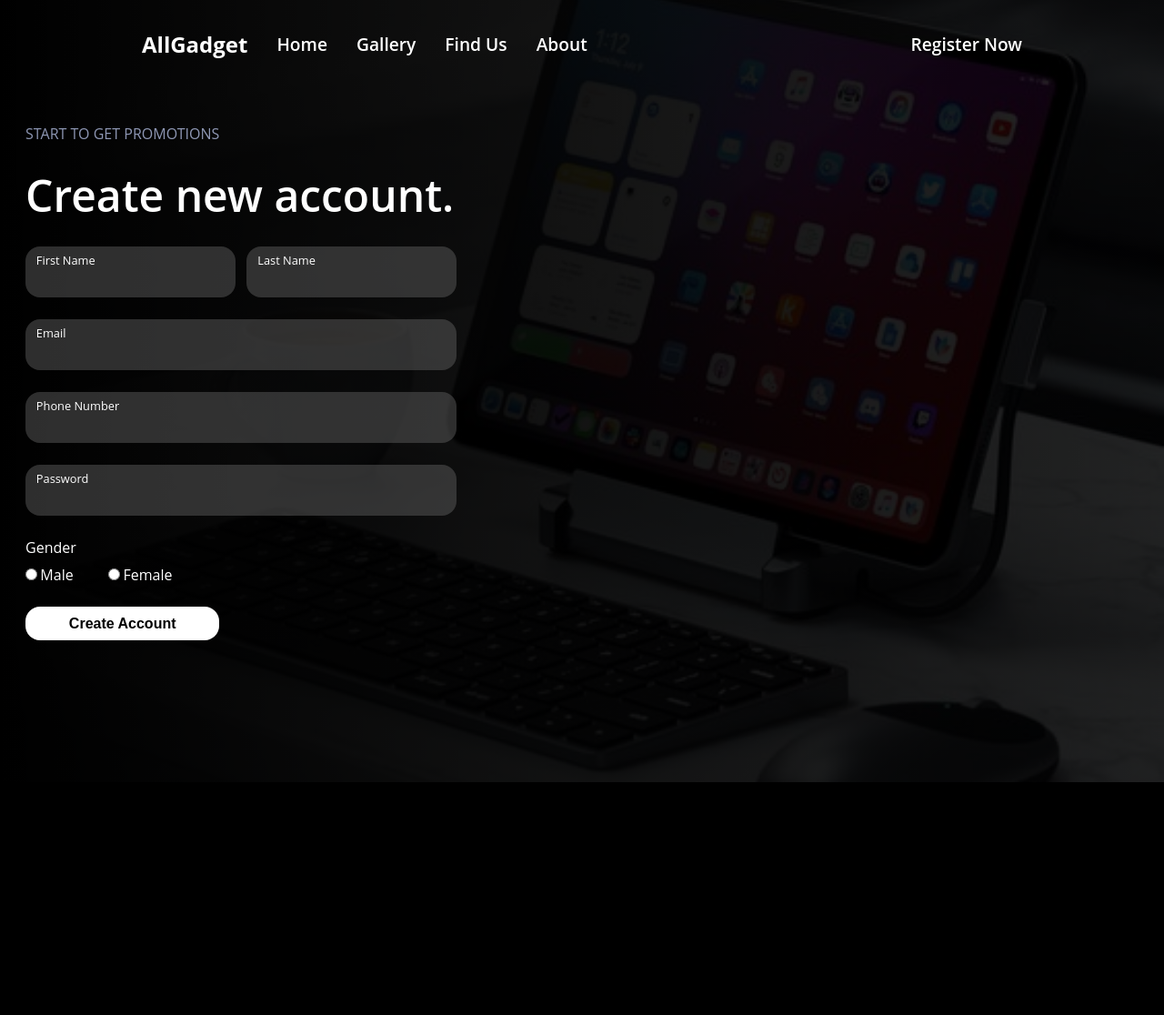
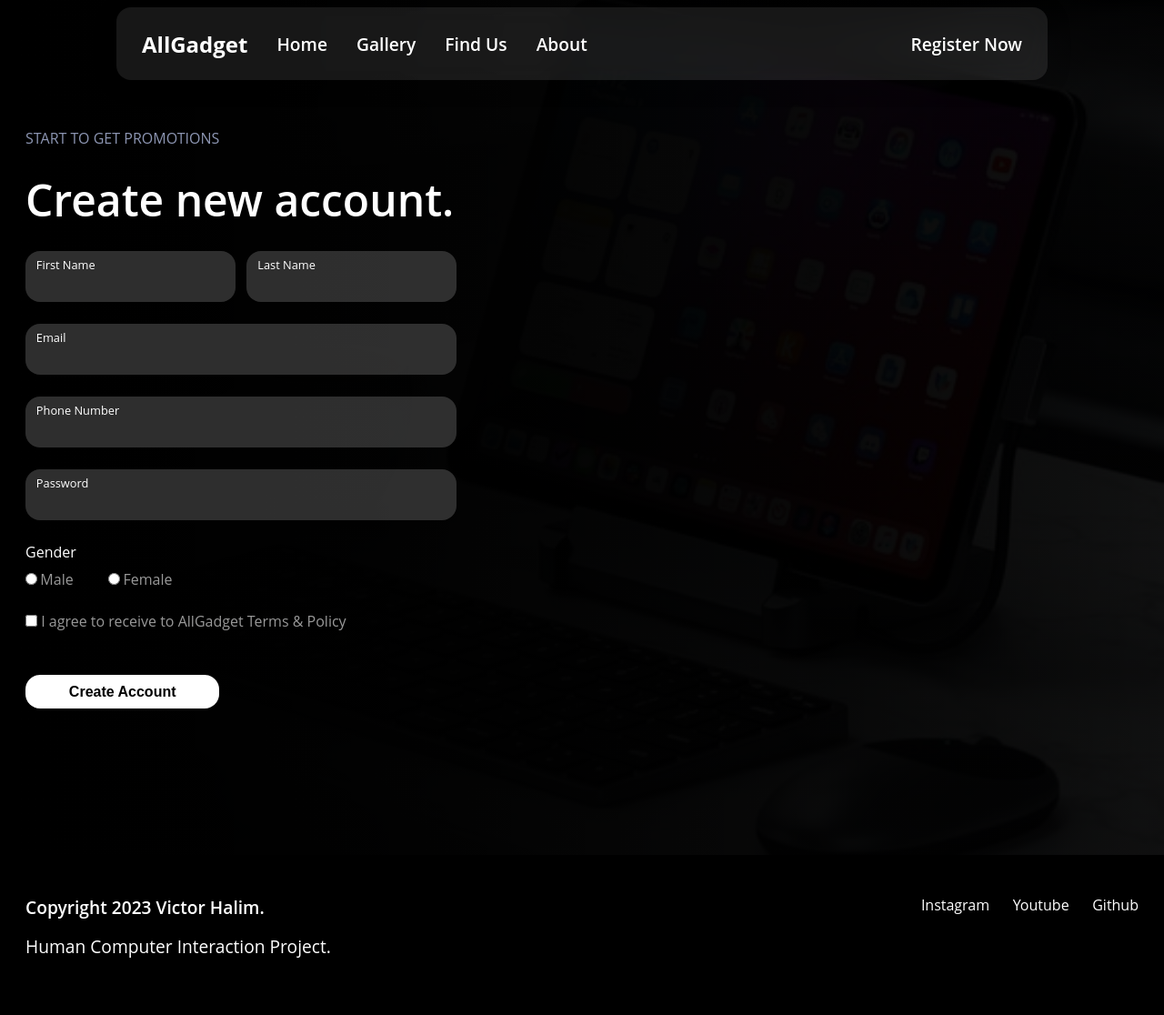
Before and after one commit to victorhalimm/AllGadget, a plain HTML site: page register.html in a window 1280 px wide. Shown: the part 20-1136 px from the top of the page at 91% size. Before the commit the page ends 880 px from the top, so only its background shows below. Drawn offline with Linux system fonts and the light colour scheme.

Commit message:
more register

```diff
--- a/css/registerstyle.css
+++ b/css/registerstyle.css
@@ -54,31 +54,36 @@
     width: 100%;
     position: fixed;
     top: 0;
-    z-index: 30;
+    z-index: 100;
   }
 
   .visible-body {
     width: 80vw;
     height: 10vh;
-    background-color: transparent;
-    border-radius: 24px;
+    background-color: white;
+    background: rgba(255, 255, 255, 0.09);
+    border-radius: 16px;
+    box-shadow: 0 4px 30px rgba(0, 0, 0, 0.1);
+    backdrop-filter: blur(14.9px);
+    -webkit-backdrop-filter: blur(14.9px);
+    color: white;
     display: flex;
     color: white;
     justify-content: space-between;
     align-items: center;
     padding-left: calc(8px + 1.5625vw);
     padding-right: calc(8px + 1.5625vw);
-    transition: all 0.3s;
   }
 
-  .nav-below {
-    background-color: white;    background: rgba(255, 255, 255, 0.09);
+  /* .nav-below {
+    background-color: white;
+    background: rgba(255, 255, 255, 0.09);
     border-radius: 16px;
     box-shadow: 0 4px 30px rgba(0, 0, 0, 0.1);
     backdrop-filter: blur(14.9px);
     -webkit-backdrop-filter: blur(14.9px);
     color: white;
-  }
+  } */
 
   nav .visible-body .left-nav {
     display: flex;
@@ -109,11 +114,19 @@
   padding-right: calc(8px + 1.5625vw); */
   background: linear-gradient(to left, rgba(0, 0, 0, 0.5) , rgba(0, 0, 0, 1) 100%);
   width: 100vw;
-  height: 110vh;
+  height: 120vh;
   background-color: transparent;
   position: relative;
   display: flex;
   align-items: center;
+}
+
+.gradient-bottom {
+  height: 100%;
+  width: 100%;
+  background-color: transparent;
+  background: linear-gradient(to left, rgba(0, 0, 0, 0.5) , rgba(0, 0, 0, 1) 100%);
+  position: absolute;
 }
 
 .register-promotion {
@@ -138,6 +151,8 @@
   gap: 3vh;
   display: flex;
   flex-direction: column;
+  position: relative;
+  z-index: 50;
 }
 
 .register-header {
@@ -216,10 +231,12 @@
 .normal-label {
   color: white;
   font-size: 1rem;
+  opacity: 0.6;
 }
 
-.radio-btn {
+.gender-label {
   color: white;
+  font-size: 1rem;
 }
 
 .gender-selection {
@@ -243,7 +260,49 @@
   transition: 0.5s;
 }
 
+.error-label {
+  color: red;
+  font-weight: 600;
+}
+
 .create-btn:hover {
   color: white;
   background-color: #C9D6FF;
 }
+
+footer {
+  margin-top: 1rem;
+  display: flex;
+  background-color: black;
+  color: white;
+  justify-content: space-between;
+  padding-top: calc(8px + 1.5625vw);
+  padding-left: calc(8px + 1.5625vw);
+  padding-right: calc(8px + 1.5625vw);
+  padding-bottom: calc(8px + 1.5625vw);
+  width: 100vw;
+  height: 20vh;
+}
+
+.footer-text {
+  font-size: 1.2rem;
+  display: flex;
+  flex-direction: column;
+  gap: 1rem;
+}
+
+.footer-text-copyright {
+  font-weight: 600;
+}
+
+.footer-text-project {
+  font-weight: 400;
+}
+
+.footer-links {
+  font-size: 1rem;
+  display: flex;
+  gap: 2vw;
+  justify-content: space-around;
+
+}
--- a/register.html
+++ b/register.html
@@ -34,6 +34,7 @@
         </div>
     </nav>
     <div id="register-section">
+        <div class="gradient-bottom"></div>
         <div class="form-part">
             <div class="register-promotion">START TO GET PROMOTIONS</div>
             <div class="register-header">Create new account.</div>
@@ -60,7 +61,7 @@
                 <input type="password" name="password" id="password" autocomplete="off">
             </div>
             <div class="gender-form">
-                <div class="normal-label">Gender</div>
+                <div class="gender-label">Gender</div>
                 <div class="gender-selection">
                     <div class="selection">
                         <input type="radio" name="male" id="male" value="male">
@@ -72,10 +73,26 @@
                     </div>
                 </div>
             </div>
+            <div class="agree-form">
+                <input type="checkbox" name="agree" id="agree">
+                <label for="agree" class="normal-label">I agree to receive to AllGadget Terms & Policy</label>
+            </div>
+            <div class="error-label"></div>
             <button class="create-btn">Create Account</button>
         </div>
         <img src="assets/register-image.jpg" class="register-image" alt="" srcset="">
     </div>
+    <footer>
+        <div class="footer-text">
+            <div class="footer-text-copyright">Copyright 2023 Victor Halim.</div>
+            <div class="footer-text-project">Human Computer Interaction Project.</div>
+        </div>
+        <div class="footer-links">
+            <div class="footer-link">Instagram</div>
+            <div class="footer-link">Youtube</div>
+            <div class="footer-link">Github</div>
+        </div>
+    </footer>
     <script src="js/register.js"></script>
 </body>
 </html>
```
Also changed, not shown: index.html (+0 -3 lines).
